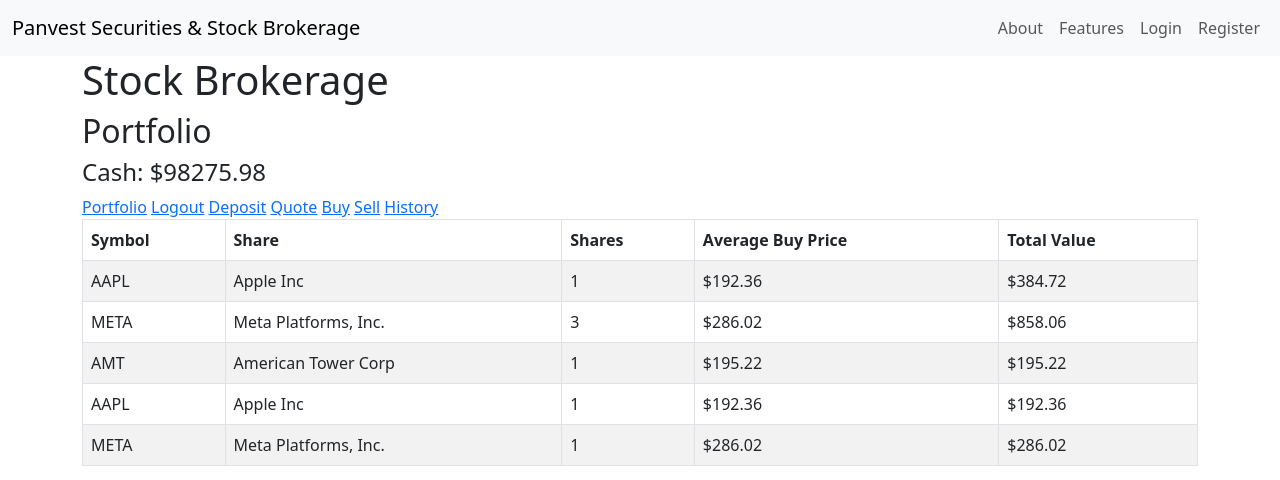
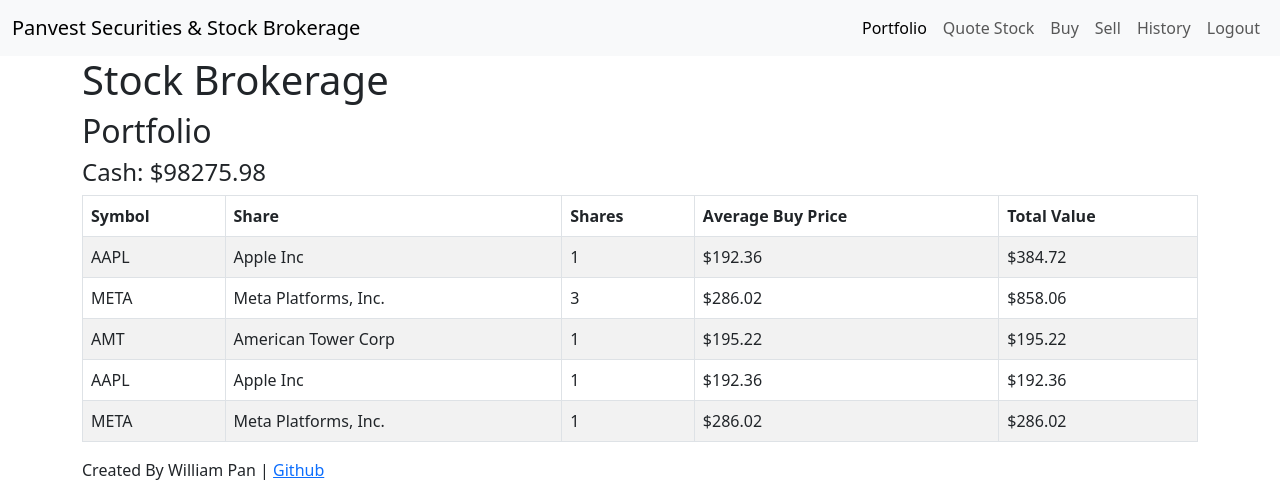
Before and after one commit to williampan22/stock_trading_brokerage_app, a Flask app: page / in a window 1280 px wide. Shown: the top 480 px of the page. Run offline with Flask 3, Linux system fonts and the light colour scheme; the visitor is signed in with stand-in values (Sample User, id 1); data comes from the database, SQL or seed files in the repository.

Commit message:
completed navbar

```diff
--- a/app.py
+++ b/app.py
@@ -125,14 +125,14 @@ def index():
     portfolio = db.session.execute(db.select(Portfolio).filter_by(user_id=session["user_id"])).scalars()
     user = db.one_or_404(db.select(User).filter_by(id=session["user_id"]))
     current_cash = round(user.cash, 2)
-    return render_template("index.html", portfolio=portfolio, current_cash=current_cash)
+    return render_template("index.html", portfolio=portfolio, current_cash=current_cash, active_page='portfolio')
 
 # Show Trade History
 @app.route("/trade_history")
 @require_login
 def trade_history():
     trade_history = db.session.execute(db.select(Trade_History).filter_by(user_id=session["user_id"])).scalars()
-    return render_template("trade_history.html", trade_history=trade_history)
+    return render_template("trade_history.html", trade_history=trade_history, active_page='trade_history')
 
 # Deposit Money Into Account
 @app.route("/deposit", methods=["GET","POST"])
@@ -149,7 +149,7 @@ def depsoit():
     else:
         user = db.session.execute(db.select(User).filter_by(id=session["user_id"])).scalar_one_or_none()
         current_cash = user.cash
-        return render_template("deposit.html", current_cash=current_cash)
+        return render_template("deposit.html", current_cash=current_cash, active_page='deposit')
 
 # Quote Stock
 @app.route("/quote", methods=["GET", "POST"])
@@ -165,7 +165,7 @@ def quote():
         stock_chart = base64.b64encode(buffer.getvalue()).decode('utf-8')
         return render_template("quoted_show_info.html", quote=quote, stock_chart=stock_chart)
     else:
-        return render_template("quote.html")
+        return render_template("quote.html", active_page='quote')
 
 # Buy Stock
 @app.route("/buy", methods=["GET","POST"])
@@ -202,7 +202,7 @@ def buy():
         db.session.commit()
         return redirect("/")
     else:
-        return render_template("buy.html")
+        return render_template("buy.html", active_page='buy')
 
 # Sell Stock
 @app.route("/sell", methods=["GET","POST"])
@@ -239,7 +239,7 @@ def sell():
         return redirect("/")
     else:
         portfolio = db.session.execute(db.select(Portfolio).filter_by(user_id=session["user_id"])).scalars()
-        return render_template("sell.html", portfolio=portfolio)
+        return render_template("sell.html", portfolio=portfolio, active_page='sell')
 # User model
 class User(db.Model):
     id = db.Column(db.Integer, primary_key=True)
--- a/templates/base.html
+++ b/templates/base.html
@@ -8,7 +8,6 @@
     <link href="https://cdn.jsdelivr.net/npm/bootstrap@5.3.0/dist/css/bootstrap.min.css" rel="stylesheet" integrity="sha384-9ndCyUaIbzAi2FUVXJi0CjmCapSmO7SnpJef0486qhLnuZ2cdeRhO02iuK6FUUVM" crossorigin="anonymous">
 </head>
 <body>
-
     <nav class="navbar navbar-expand-lg bg-body-tertiary">
         <div class="container-fluid">
           <a class="navbar-brand" href="/login">Panvest Securities & Stock Brokerage</a>
@@ -17,17 +16,24 @@
           </button>
           <div class="collapse navbar-collapse" id="navbarNavAltMarkup">
             <div class="navbar-nav ms-auto">
+              {% if session["user_id"] %}
+                <a class="nav-link {% if active_page == 'portfolio' %}active{% endif %}" {% if active_page == 'portfolio' %}aria-current="page"{% endif %} href="/">Portfolio</a>
+                <a class="nav-link {% if active_page == 'quote' %}active{% endif %}" {% if active_page == 'quote' %}aria-current="page"{% endif %} href="/quote">Quote Stock</a>
+                <a class="nav-link {% if active_page == 'buy' %}active{% endif %}" {% if active_page == 'buy' %}aria-current="page"{% endif %} href="/buy">Buy</a>
+                <a class="nav-link {% if active_page == 'sell' %}active{% endif %}" {% if active_page == 'sell' %}aria-current="page"{% endif %} href="/sell">Sell</a>
+                <a class="nav-link {% if active_page == 'trade_history' %}active{% endif %}" {% if active_page == 'trade_history' %}aria-current="page"{% endif %} href="/trade_history">History</a>
+                <a class="nav-link" href="/logout">Logout</a>
+              {% else %}
                 <a class="nav-link {% if active_page == 'about' %}active{% endif %}" {% if active_page == 'about' %}aria-current="page"{% endif %} href="/about">About</a>
                 <a class="nav-link {% if active_page == 'features' %}active{% endif %}" {% if active_page == 'features' %}aria-current="page"{% endif %} href="/features">Features</a>
                 <a class="nav-link {% if active_page == 'login' %}active{% endif %}" {% if active_page == 'login' %}aria-current="page"{% endif %} href="/login">Login</a>
-              <a class="nav-link {% if active_page == 'register' %}active{% endif %}" {% if active_page == 'register' %}aria-current="page"{% endif %} href="/register">Register</a>
-              <!-- <a class="nav-link disabled">Disabled</a> -->
+                <a class="nav-link {% if active_page == 'register' %}active{% endif %}" {% if active_page == 'register' %}aria-current="page"{% endif %} href="/register">Register</a>
+              {% endif %}
+
             </div>
           </div>
         </div>
       </nav>
-
-
     <div class="container">
         <header>
             <h1>Stock Brokerage</h1>
--- a/templates/index.html
+++ b/templates/index.html
@@ -10,14 +10,6 @@
 
 {% block body %}
 <h4>Cash: ${{current_cash}}</h4>
-
-<a href="/">Portfolio</a>
-<a href="/logout">Logout</a>
-<a href="/deposit">Deposit</a>
-<a href="/quote">Quote</a>
-<a href="/buy">Buy</a>
-<a href="/sell">Sell</a>
-<a href="/trade_history">History</a>
 
 <table class="table table-striped table-hover table-bordered">
     <thead>
```
